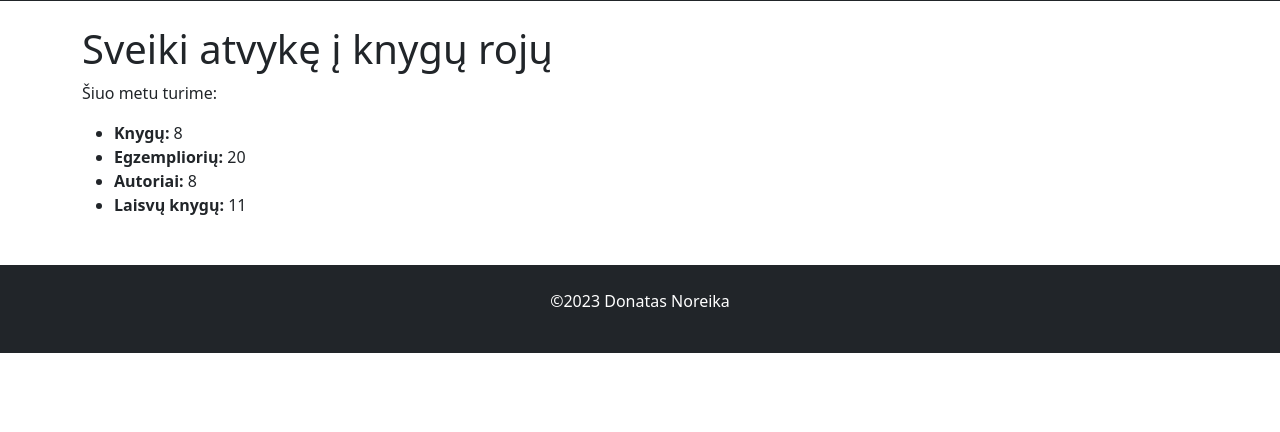
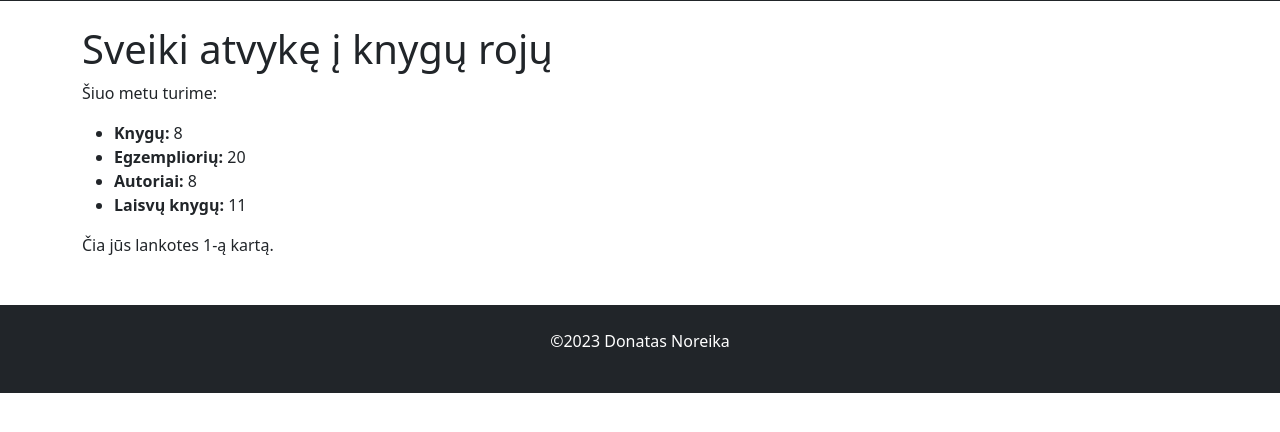
Before and after one commit to DonatasNoreika/library_2023_pavasaris, a Django app: page /library/ in a window 1280 px wide. Shown: the part 271-703 px from the top of the page. Run offline with Django 4.2, Linux system fonts and the light colour scheme; data comes from the database, SQL or seed files in the repository; both versions use the stored data as it was after the commit.

Commit message:
7: +Įdėtas apsilankymų skaitiklis

```diff
--- a/mysite/library/templates/index.html
+++ b/mysite/library/templates/index.html
@@ -12,4 +12,5 @@
     <li><strong>Autoriai: </strong>{{ num_authors }}</li>
     <li><strong>Laisvų knygų: </strong>{{ num_instances_available }}</li>
 </ul>
+<p>Čia jūs lankotes {{ num_visits }}-ą kartą.</p>
 {% endblock%}
--- a/mysite/library/views.py
+++ b/mysite/library/views.py
@@ -11,11 +11,15 @@ def index(request):
     num_authors = Author.objects.count()
     num_instances_available = BookInstance.objects.filter(status__exact='g').count()
 
+    num_visits = request.session.get("num_visits", 1)
+    request.session['num_visits'] = num_visits + 1
+
     context = {
         'num_books': num_books,
         'num_instances': num_instances,
         'num_authors': num_authors,
         'num_instances_available': num_instances_available,
+        'num_visits': num_visits,
     }
     return render(request, 'index.html', context=context)
 
```
Also changed, not shown: mysite/db.sqlite3.
